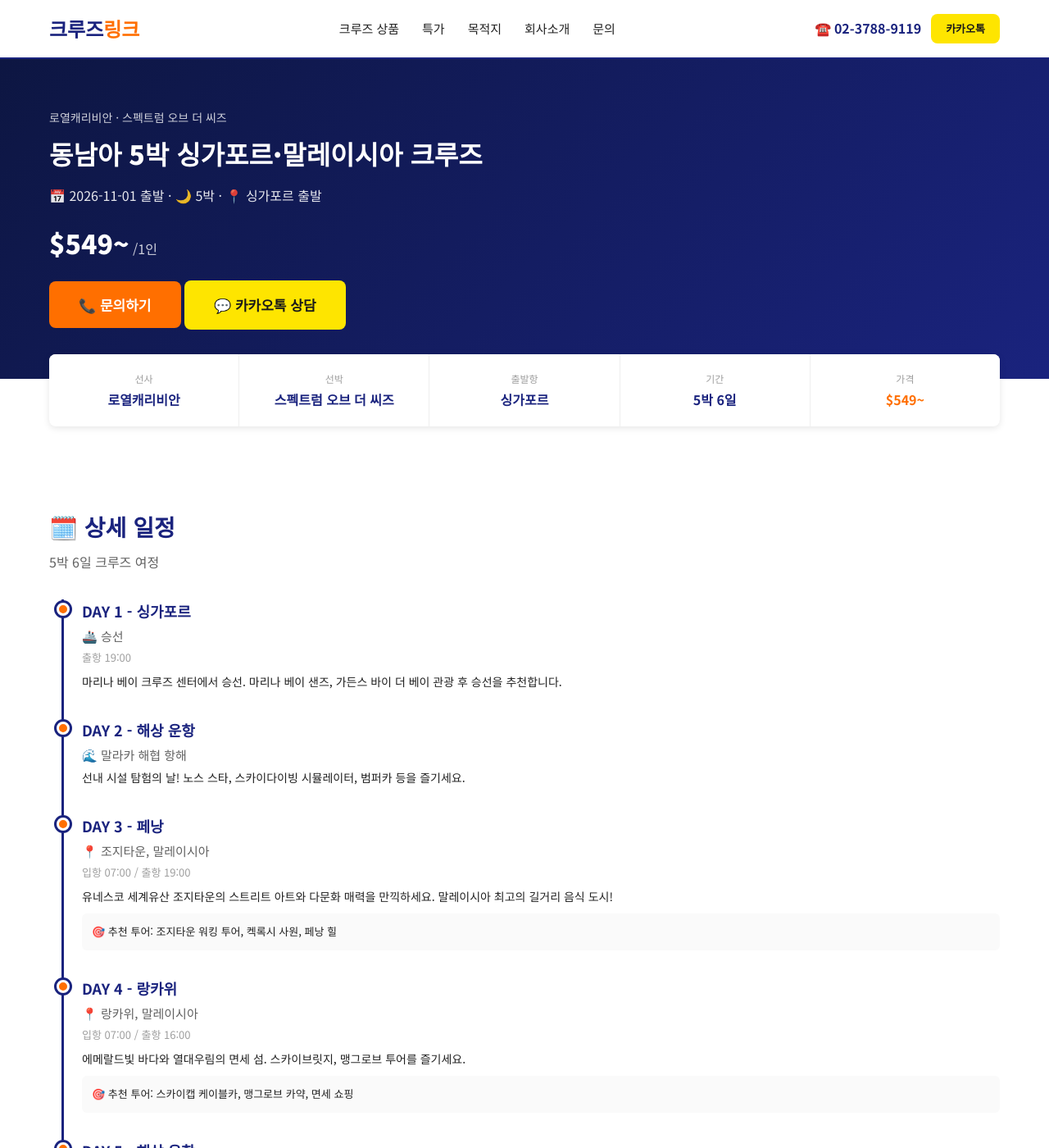
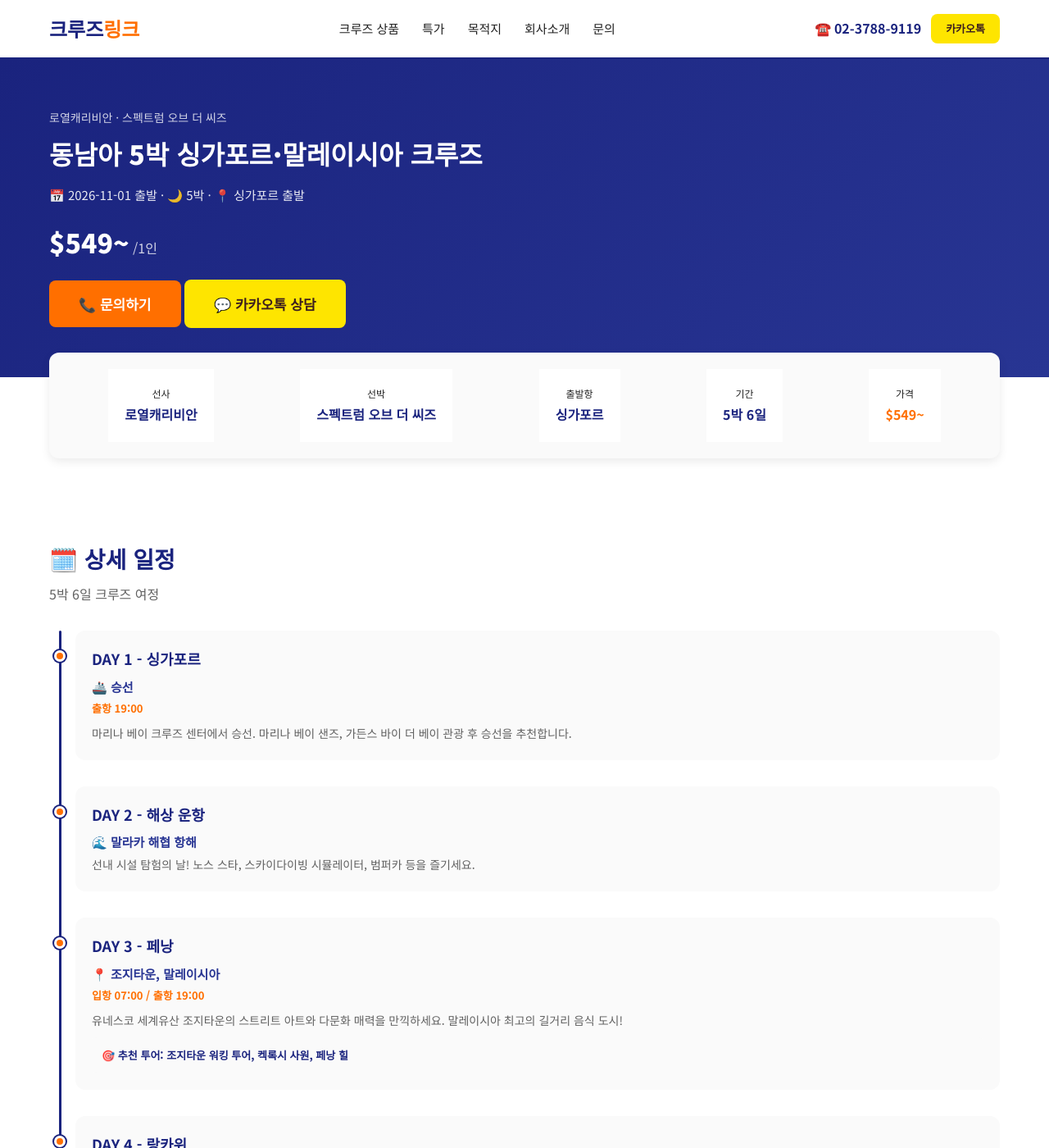
Before and after one commit to kimdaeri-bot/cruiselink-blog, a Jekyll site: the page built from _cruises/sea-rci-spectrum-20261101.md, in a window 1280 px wide and 1400 px high. Shown: the whole window at 82% size. Built offline with Jekyll 4.4.1, drawn with Linux system fonts in a browser that asks for light colours.

Commit message:
🔗 카드에 자세히보기 링크 추가 + 상세 페이지 CSS 보강

```diff
--- a/assets/css/style.css
+++ b/assets/css/style.css
@@ -393,3 +393,117 @@
 
 /* === Blog placeholder === */
 .blog-coming-soon { text-align: center; padding: 80px 20px; }
+
+/* Card link */
+.cruise-card-link {
+  text-decoration: none;
+  color: inherit;
+  display: block;
+}
+.cruise-card-link:hover { color: inherit; }
+.cruise-card:hover { transform: translateY(-4px); box-shadow: 0 8px 24px rgba(0,0,0,.12); }
+
+/* Detail page styles */
+.detail-hero {
+  background: linear-gradient(135deg, var(--navy) 0%, #283593 100%);
+  color: white;
+  padding: 60px 0;
+}
+.detail-hero h1 { font-size: 2rem; margin-bottom: 12px; }
+.detail-hero .meta { font-size: 15px; opacity: 0.9; }
+
+.info-bar {
+  display: flex;
+  justify-content: space-around;
+  background: var(--gray-50);
+  border-radius: 12px;
+  padding: 20px;
+  margin: -30px 0 40px;
+  position: relative;
+  z-index: 2;
+  box-shadow: 0 4px 12px rgba(0,0,0,.08);
+}
+.info-bar-item { text-align: center; }
+.info-bar-item .label { font-size: 12px; color: var(--gray-600); margin-bottom: 4px; }
+.info-bar-item .value { font-size: 16px; font-weight: 700; }
+
+.timeline { position: relative; padding-left: 32px; }
+.timeline::before {
+  content: '';
+  position: absolute;
+  left: 12px;
+  top: 0;
+  bottom: 0;
+  width: 3px;
+  background: var(--navy);
+  border-radius: 3px;
+}
+.timeline-day {
+  position: relative;
+  margin-bottom: 32px;
+  padding: 20px;
+  background: var(--gray-50);
+  border-radius: 12px;
+}
+.timeline-day::before {
+  content: '';
+  position: absolute;
+  left: -26px;
+  top: 24px;
+  width: 14px;
+  height: 14px;
+  background: var(--orange);
+  border-radius: 50%;
+  border: 3px solid white;
+  box-shadow: 0 0 0 2px var(--navy);
+}
+.timeline-day h3 { color: var(--navy); font-size: 18px; margin-bottom: 8px; }
+.timeline-day .port { font-weight: 700; color: var(--navy-light, #283593); margin-bottom: 4px; }
+.timeline-day .time { font-size: 13px; color: var(--orange); font-weight: 600; margin-bottom: 8px; }
+.timeline-day .desc { font-size: 14px; line-height: 1.7; color: var(--gray-700, #616161); }
+.timeline-day .tours { margin-top: 8px; font-size: 13px; color: var(--navy); font-weight: 600; }
+
+.ship-specs {
+  display: flex;
+  gap: 40px;
+  margin-top: 16px;
+}
+.ship-spec { text-align: center; }
+.ship-spec .label { font-size: 13px; color: var(--gray-600); }
+.ship-spec .value { font-size: 20px; font-weight: 800; color: var(--navy); }
+
+.cabin-table { width: 100%; border-collapse: collapse; margin-top: 16px; }
+.cabin-table th { background: var(--navy); color: white; padding: 12px 16px; text-align: left; }
+.cabin-table td { padding: 12px 16px; border-bottom: 1px solid var(--gray-200, #eee); }
+.price-cell { font-weight: 800; color: var(--orange); font-size: 18px; }
+
+.inclusions { display: grid; grid-template-columns: 1fr 1fr; gap: 24px; margin-top: 16px; }
+.inclusion-list h3 { margin-bottom: 12px; }
+.inclusion-list ul { list-style: none; padding: 0; }
+.inclusion-list li { padding: 6px 0; font-size: 14px; }
+.included li::before { content: "✅ "; }
+.excluded li::before { content: "❌ "; }
+
+.section-alt { background: var(--gray-50); }
+
+.cta-section {
+  background: linear-gradient(135deg, var(--navy) 0%, #283593 100%);
+  color: white;
+  text-align: center;
+  padding: 60px 20px;
+  margin-top: 40px;
+}
+.cta-section h2 { font-size: 1.6rem; margin-bottom: 12px; }
+.cta-section p { opacity: 0.9; margin-bottom: 24px; }
+.cta-buttons { display: flex; gap: 12px; justify-content: center; flex-wrap: wrap; }
+
+.btn-outline { background: transparent; border: 2px solid var(--navy); color: var(--navy); }
+.btn-kakao { background: #fee500; color: #3c1e1e; }
+.btn-kakao:hover { background: #fdd835; }
+
+@media (max-width: 768px) {
+  .info-bar { flex-direction: column; gap: 12px; margin-top: -20px; }
+  .inclusions { grid-template-columns: 1fr; }
+  .ship-specs { flex-direction: column; gap: 16px; }
+  .detail-hero h1 { font-size: 1.4rem; }
+}
```
Also changed, not shown: index.html (+7 -1 lines).
